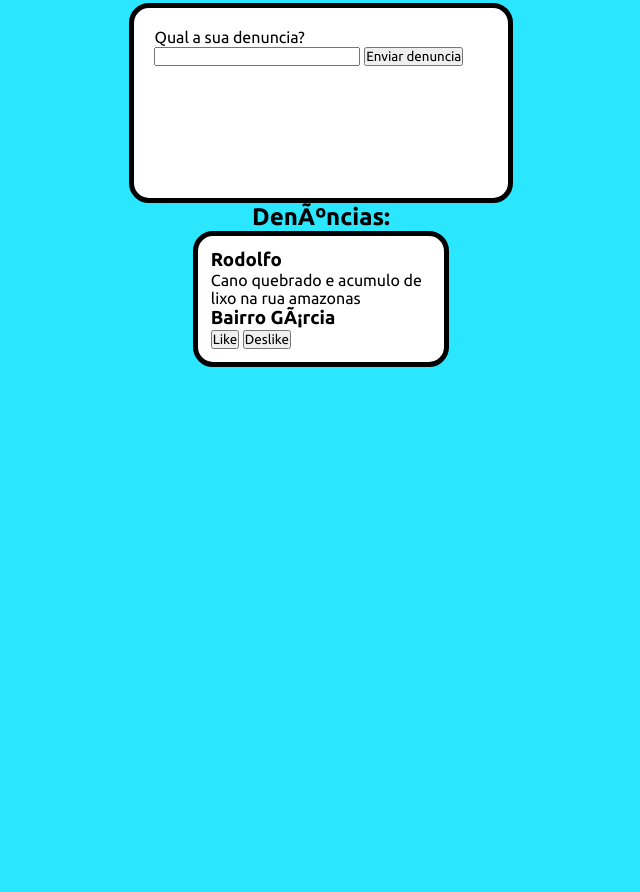
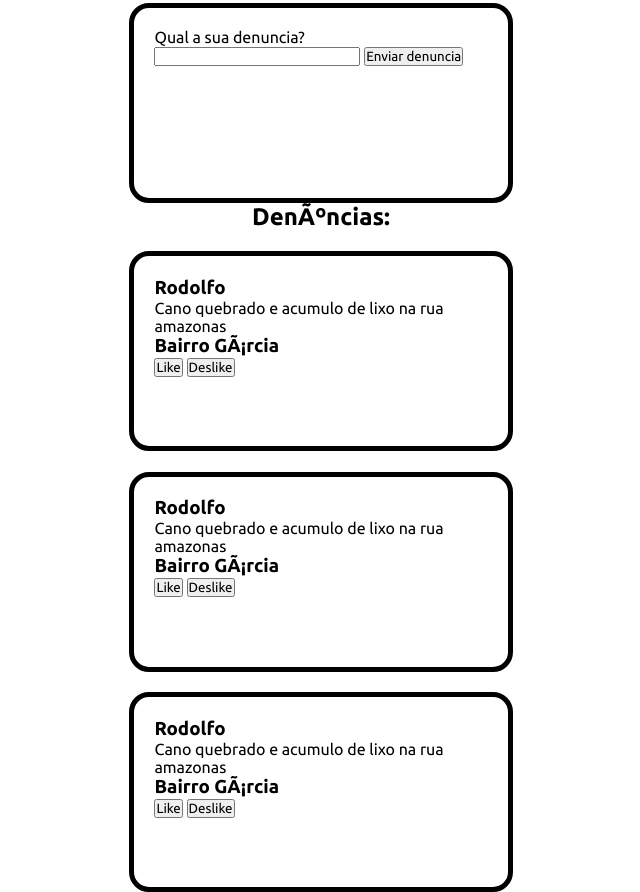
Before and after one commit to Guxta351/trabalho-final, a plain HTML site: page frontend/perfil.html in a window 1280 px wide. Shown: the part 384-1276 px from the top of the page, without its empty margins (319-959 px from the left). Before the commit the page ends 800 px from the top, so only its background shows below. Drawn offline with Linux system fonts and the light colour scheme.

Commit message:
alteraçao perfil

```diff
--- a/frontend/perfil.html
+++ b/frontend/perfil.html
@@ -12,7 +12,7 @@
   font-family: "Ubuntu", sans-serif;
 }
         body{
-            background-color: rgb(43, 230, 255);
+            background-color: rgb(255, 255, 255);
         }
         .img {
 
@@ -21,11 +21,12 @@
         }
 
         .usuarioDenuncia {
-            width: 20%;
+            width: 30%;
+            height: 200;
             border: 5px solid black;
             border-radius: 20px;
             margin: auto;
-            padding: 1%;
+            padding: 1.6%;
            background-color: #fff;
         }
 
@@ -39,6 +40,7 @@
             display: flex;
             justify-content: flex-start;
             flex-wrap: wrap;
+            margin-top: 1.6%;
         }
 
         .bloco {
@@ -52,6 +54,8 @@
             margin-top: 2px;
 
         }
+
+
 
     </style>
 </head>
@@ -108,6 +112,35 @@
             </div>
 
         </div>
+
+    </div>
+
+    <div class="Usuarios">
+        <div class="UsuarioDenuncia">
+            <h3>Rodolfo</h3>
+            <P class="descrição">Cano quebrado e acumulo de lixo na rua amazonas</P>
+            <div class="informaçao">
+                <h3>Bairro Gárcia</h3>
+                <button>Like</button>
+                <button>Deslike</button>
+            </div>
+
+        </div>
+
+    </div>
+
+    <div class="Usuarios">
+        <div class="UsuarioDenuncia">
+            <h3>Rodolfo</h3>
+            <P class="descrição">Cano quebrado e acumulo de lixo na rua amazonas</P>
+            <div class="informaçao">
+                <h3>Bairro Gárcia</h3>
+                <button>Like</button>
+                <button>Deslike</button>
+            </div>
+
+        </div>
+
     </div>
 
 </body>
```
